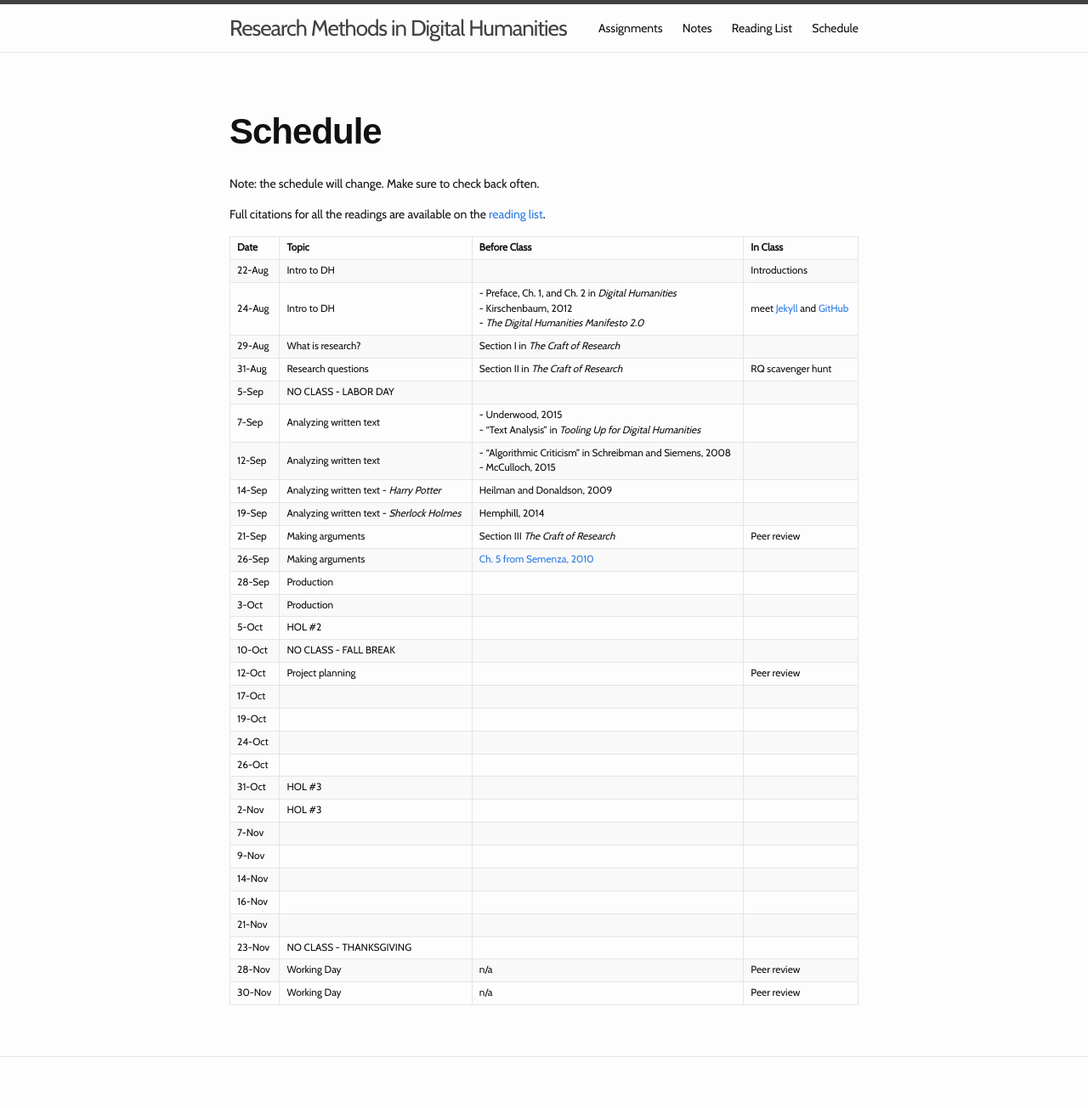
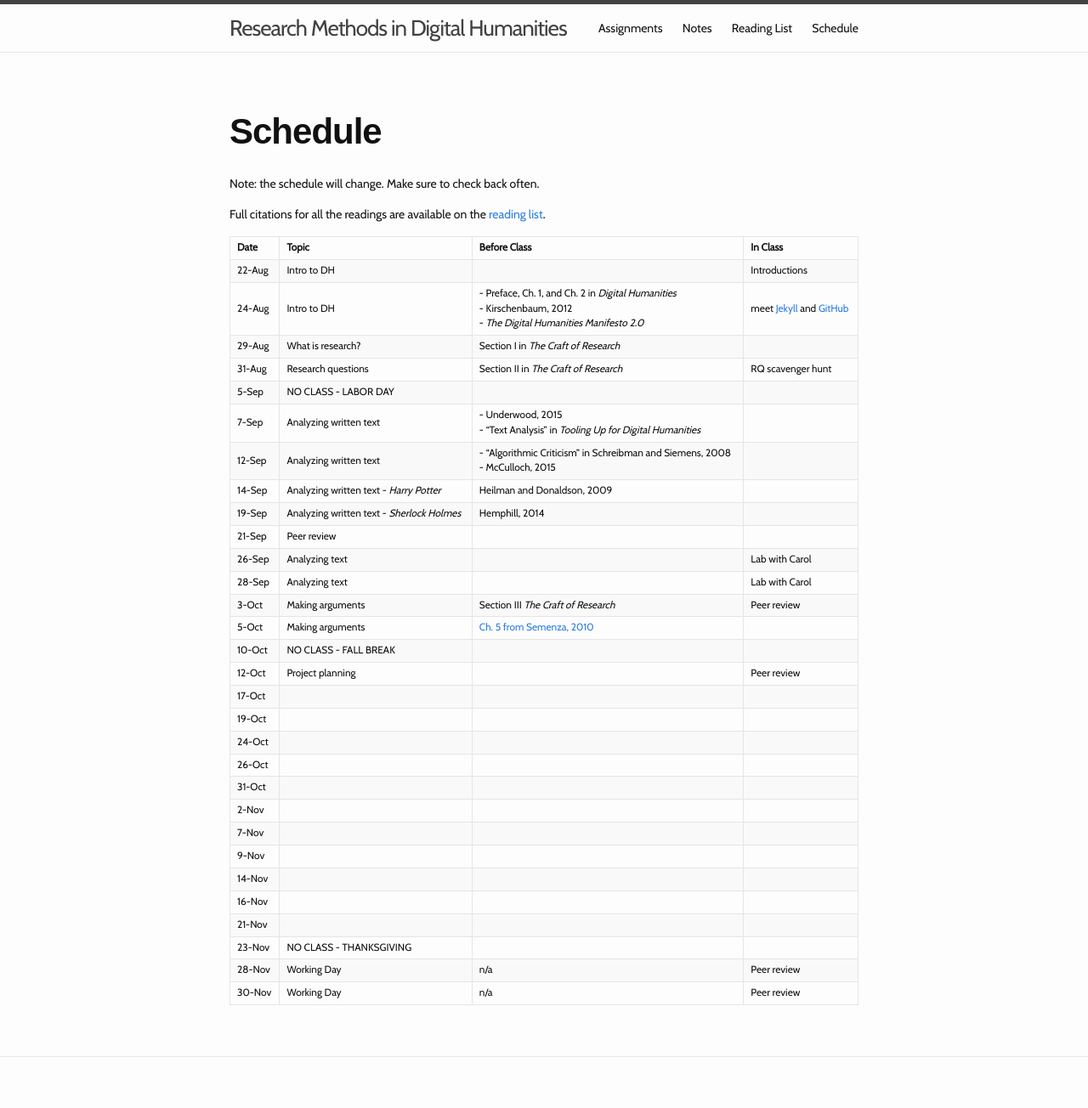
Before and after one commit to manarwala/research-methods-in-digital-humanities, a Jekyll site: the page built from schedule.md, in a window 1280 px wide. Shown: the whole page at 85% size. Built offline with Jekyll 4.4.1, drawn with Linux system fonts in a browser that asks for light colours; some web fonts are replaced.

Commit message:
more schedule for sept

```diff
--- a/schedule.md
+++ b/schedule.md
@@ -19,19 +19,19 @@ Full citations for all the readings are available on the [reading list](/researc
 |12-Sep|Analyzing written text|- "Algorithmic Criticism" in Schreibman and Siemens, 2008<br />- McCulloch, 2015||
 |14-Sep|Analyzing written text - *Harry Potter*|Heilman and Donaldson, 2009||
 |19-Sep|Analyzing written text - *Sherlock Holmes*|Hemphill, 2014
-|21-Sep|Making arguments|Section III _The Craft of Research_|Peer review|
-|26-Sep|Making arguments|[Ch. 5 from Semenza, 2010](https://www.dropbox.com/s/mzka6oyp3ura2bd/Semenza%202010%20Ch%205.pdf?dl=0)|
-|28-Sep|Production|||
-|3-Oct|Production||
-|5-Oct|HOL #2|||
+|21-Sep|Peer review|||
+|26-Sep|Analyzing text||Lab with Carol|
+|28-Sep|Analyzing text||Lab with Carol|
+|3-Oct|Making arguments|Section III _The Craft of Research_|Peer review|
+|5-Oct|Making arguments|[Ch. 5 from Semenza, 2010](https://www.dropbox.com/s/mzka6oyp3ura2bd/Semenza%202010%20Ch%205.pdf?dl=0)|
 |10-Oct|NO CLASS - FALL BREAK|||
 |12-Oct|Project planning ||Peer review|
 |17-Oct||||
 |19-Oct||||
 |24-Oct||||
 |26-Oct||||
-|31-Oct|HOL #3|||
-|2-Nov|HOL #3|||
+|31-Oct||||
+|2-Nov||||
 |7-Nov||||
 |9-Nov||||
 |14-Nov||||
```
